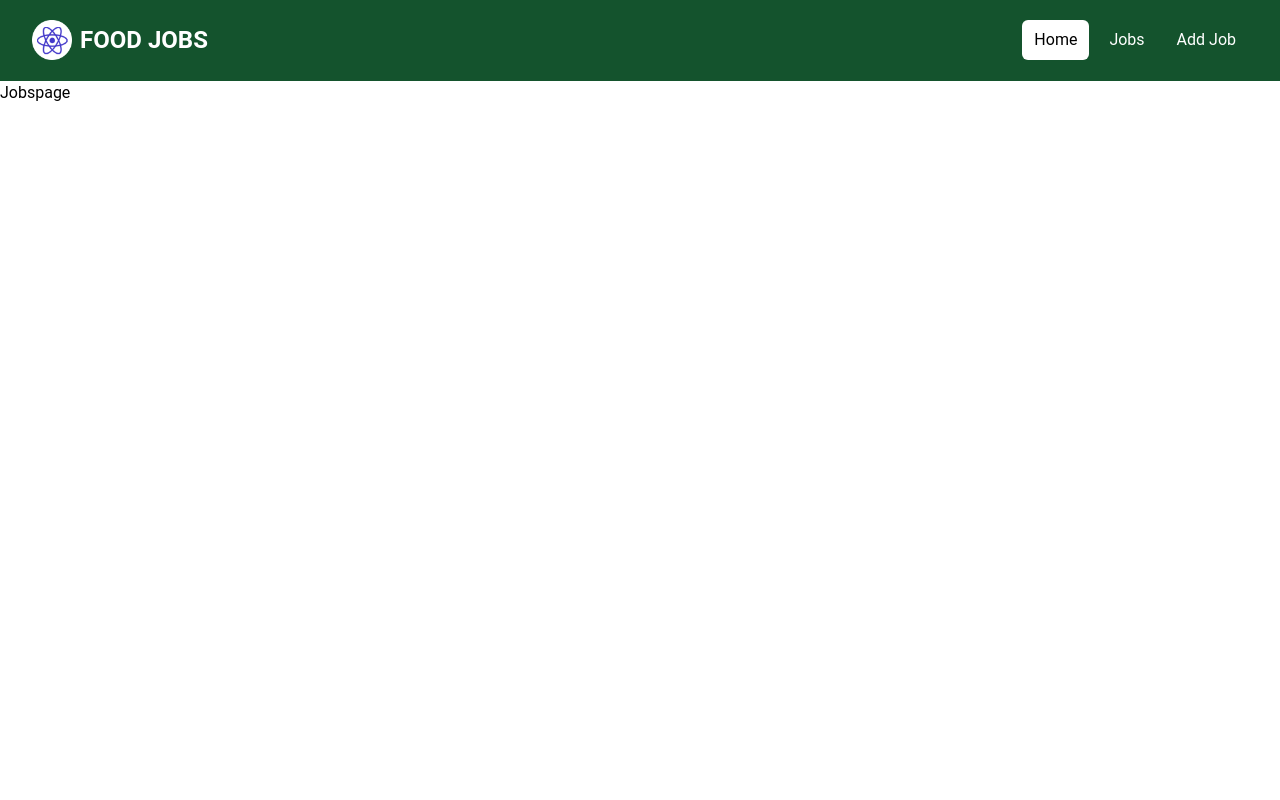
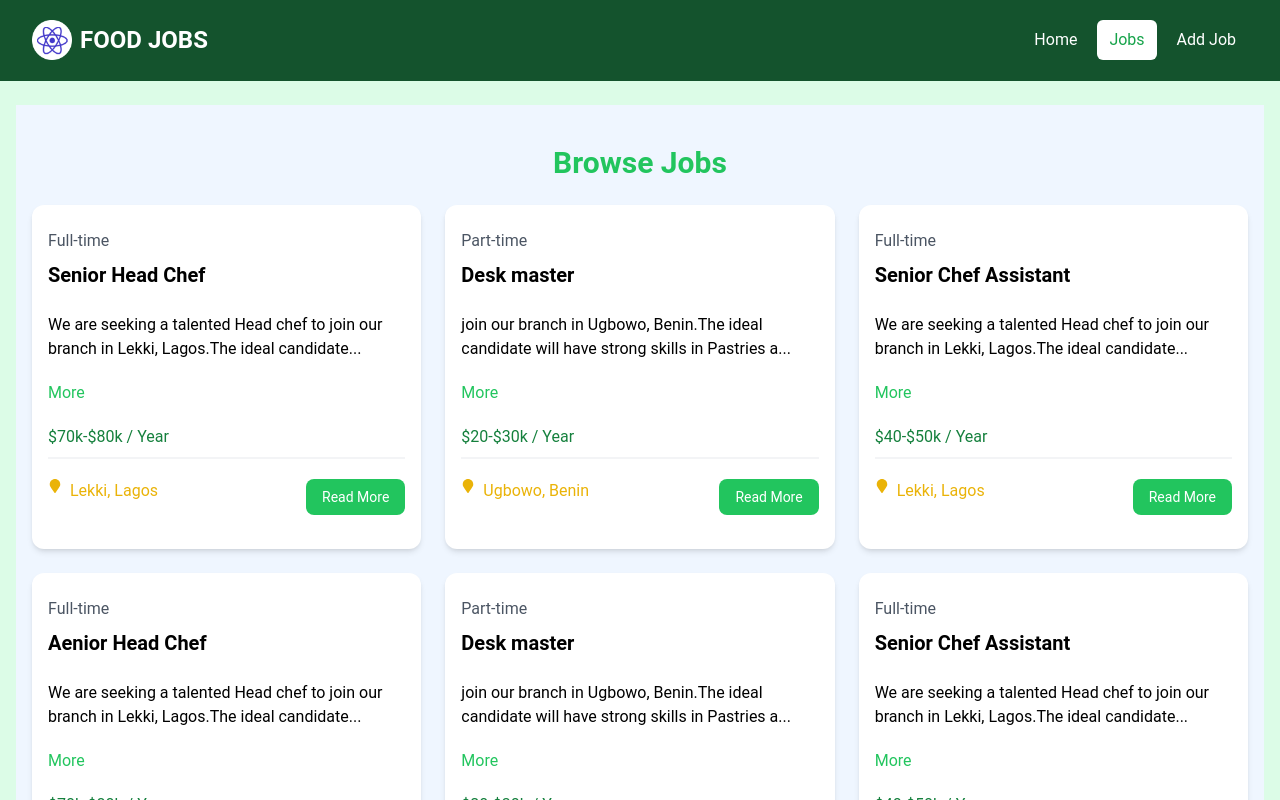
Before and after one commit to dannie-bowser/Food-jobs, a React (Vite) app in the folder Food-jobs/: page /jobs in a window 1280 px wide. Shown: the top 800 px of the page. Built offline with nearby package versions, Linux system fonts and the light colour scheme.

Commit message:
added jobs page

```diff
--- a/Food-jobs/src/components/JobListings.jsx
+++ b/Food-jobs/src/components/JobListings.jsx
@@ -3,9 +3,9 @@ import jobs from '../jobs.json'
 import JobListing from './JobListing';
 
 
-const JobListings = () => {
+const JobListings = ({isHome = false}) => {
 
-    const recentJobs = jobs.slice(0, 3);
+    const DisplayJobs = isHome ? jobs.slice(0, 3): jobs;
 
 
   return (
@@ -16,7 +16,7 @@ const JobListings = () => {
              Browse Jobs
           </h2>
         <div className="grid grid-cols-1 md:grid-cols-3 gap-6">
-          { recentJobs.map((job) =>(
+          { DisplayJobs.map((job) =>(
              <JobListing key={job.id} job={job}/>
           ))}
 
--- a/Food-jobs/src/components/Navbar.jsx
+++ b/Food-jobs/src/components/Navbar.jsx
@@ -1,9 +1,13 @@
-import { Link } from 'react-router-dom'
+import { NavLink } from 'react-router-dom'
 import React from 'react'
 import logo from '../assets/images/logo.png'
 
 
 const Navbar = () => {
+
+  const LinkClass = ({isActive}) => isActive ? 'text-green-600 bg-white hover:bg-green-700 hover:text-white rounded-md px-3 py-2'
+                : 'text-white hover:bg-green-700 hover:text-white rounded-md px-3 py-2';
+
   return (
     <div>
         <nav className=" bg-green-900 border-b border-green-900">
@@ -13,7 +17,7 @@ const Navbar = () => {
             className="flex flex-1 items-center justify-center md:items-stretch md:justify-start"
           >
             {/* <!-- Logo --> */}
-            <Link className="flex flex-shrink-0 items-center mr-4" to="/index.html">
+            <NavLink className="flex flex-shrink-0 items-center mr-4" to="/index.html">
               <img
                 className="h-10 w-auto"
                 src={logo}
@@ -22,21 +26,21 @@ const Navbar = () => {
               <span className="hidden md:block text-white text-2xl font-bold ml-2"
                 >FOOD JOBS</span
               >
-            </Link>
+           </NavLink>
             <div className="md:ml-auto">
               <div className="flex space-x-2">
-                <Link
+                <NavLink
                   to="/"
-                  className="text-black bg-white hover:bg-green-700 hover:text-white rounded-md px-3 py-2"
-                  >Home</Link>
-                <Link
+                  className={LinkClass}
+                  >Home</NavLink>
+                <NavLink
                   to="/jobs"
-                  className="text-white hover:bg-green-700 hover:text-white rounded-md px-3 py-2"
-                  >Jobs</Link>
-                <Link
+                  className={LinkClass}
+                  >Jobs</NavLink>
+                <NavLink
                   to="/add-job"
-                  className="text-white hover:bg-green-700 hover:text-white rounded-md px-3 py-2"
-                  >Add Job</Link>
+                  className={LinkClass}
+                  >Add Job</NavLink>
               </div>
             </div>
           </div>
--- a/Food-jobs/src/pages/HomePage.jsx
+++ b/Food-jobs/src/pages/HomePage.jsx
@@ -10,7 +10,7 @@ const HomePage = () => {
     <div>
       <Hero />
       <HomeCard />
-      <JobListings />
+      <JobListings isHome={true} />
       <Viewjobs />
     </div>
   )
--- a/Food-jobs/src/pages/Jobspage.jsx
+++ b/Food-jobs/src/pages/Jobspage.jsx
@@ -1,8 +1,11 @@
 import React from 'react'
+import JobListings from '../components/JobListings'
 
 const Jobspage = () => {
   return (
-    <div>Jobspage</div>
+    <section  className='bg-green-100 px-4 py-6'>
+      <JobListings />
+    </section>
   )
 }
 
```
